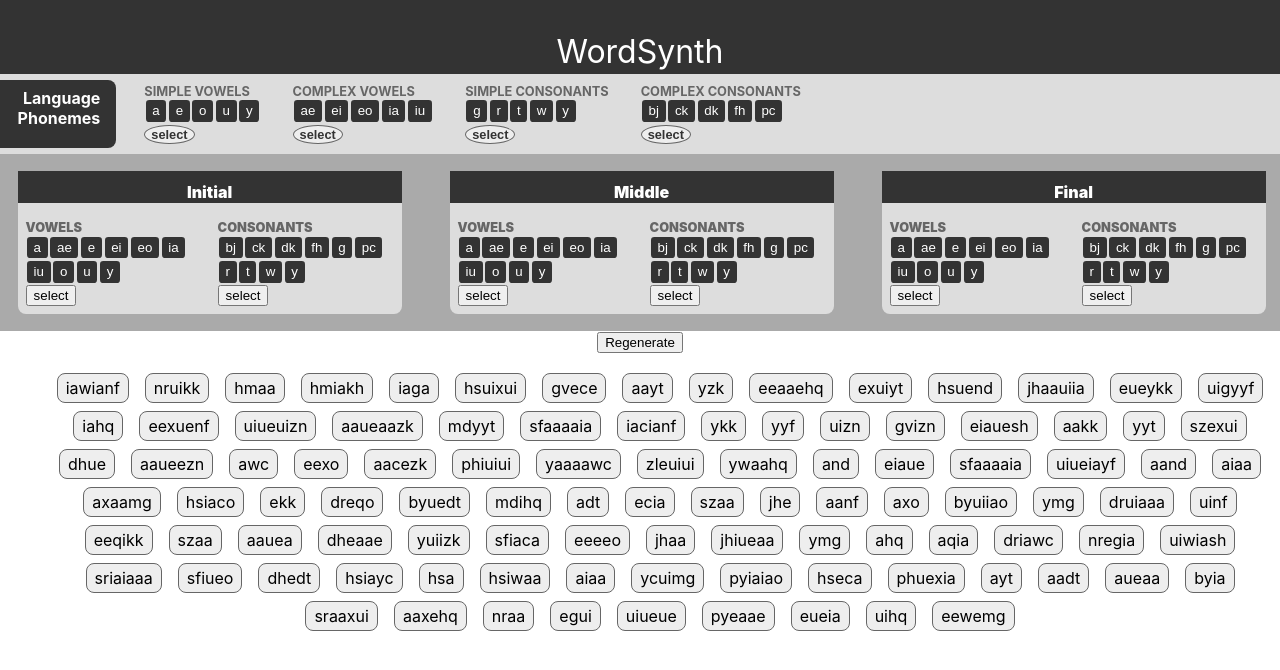
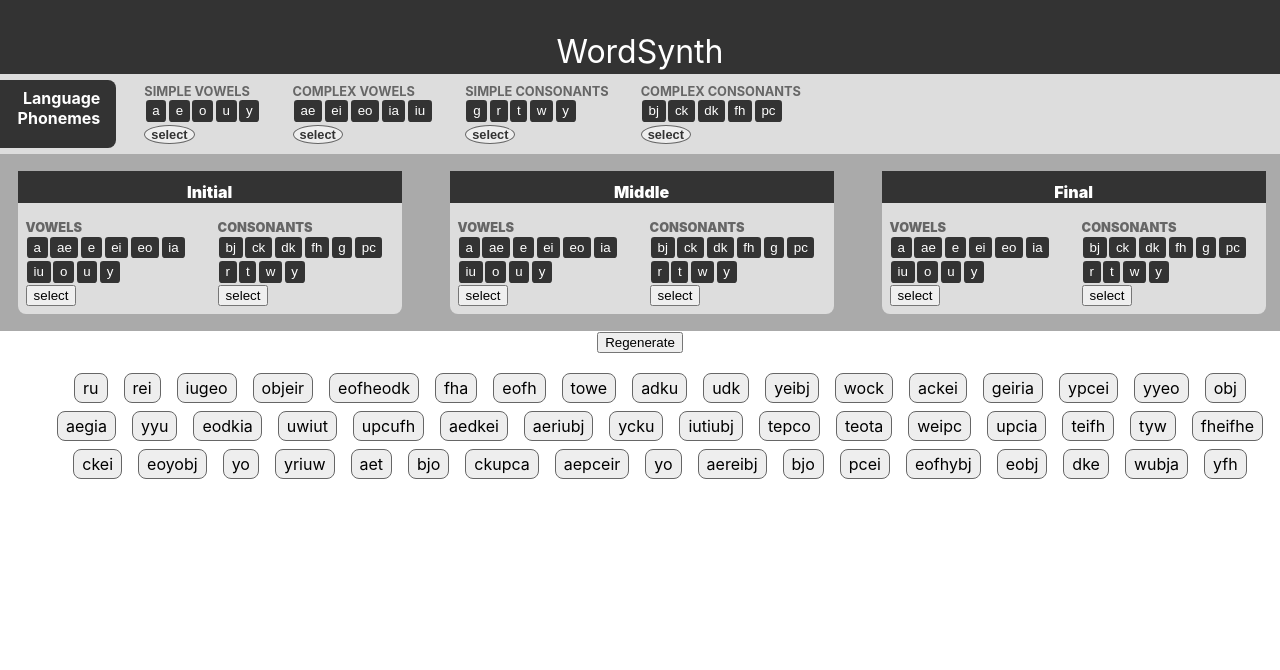
Before and after one commit to nathanwale/word-synth, a React (Create React App) app: page / in a window 1280 px wide. Shown: the top 670 px of the page. Built offline with nearby package versions, Linux system fonts and the light colour scheme.

Commit message:
Simplified GeneratedWords
No longer generates the words itself, that's the reducer's job

+ uses dispatch to regenerate when you click the button

+ props only takes `words: string[]`

```diff
--- a/src/views/GeneratedWords.tsx
+++ b/src/views/GeneratedWords.tsx
@@ -1,8 +1,8 @@
 import React from 'react';
-import * as Generator from  '../models/Generator';
+import * as context from './context'
 
 type GeneratedWordsProps = {
-    generator: Generator.Generator,
+    words: string[]
     wordcount: number
 }
 
@@ -22,20 +22,15 @@
 
 export function GeneratedWords(props: GeneratedWordsProps)
 {
-    let [words, set_words] = React.useState(new_words())
+    const words = context.useStateContext().generated_words
+    const dispatch = context.useDispatchContext()
 
-    function update_words() {
-        set_words(new_words())
-    }
 
-    function new_words() {
-        return Generator.generate_many(props.generator, props.wordcount)
-    }
 
 
     return (
         <div className='generated-words'>
-            <button onClick={ update_words }>Regenerate</button>
+            <button onClick={ () => dispatch([context.Msg.GenerateWords, props.wordcount]) }>Regenerate</button>
             <WordList words={ words } />
         </div>
     )
```
